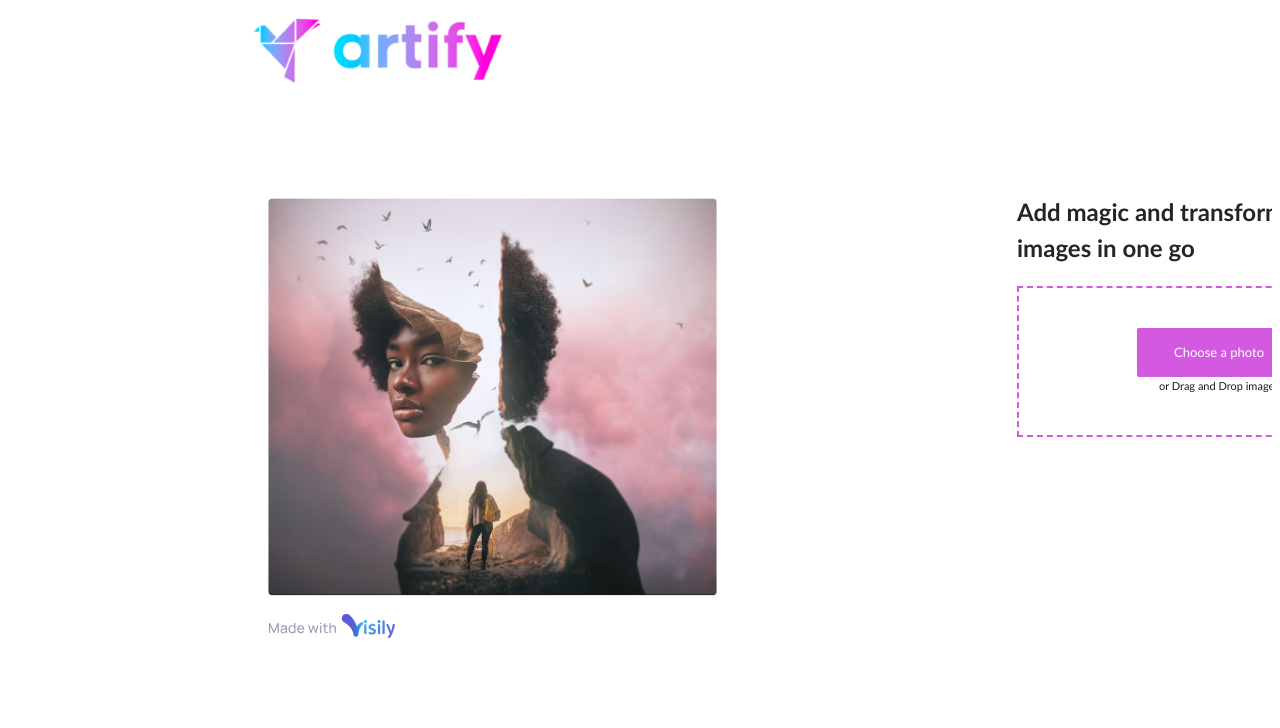
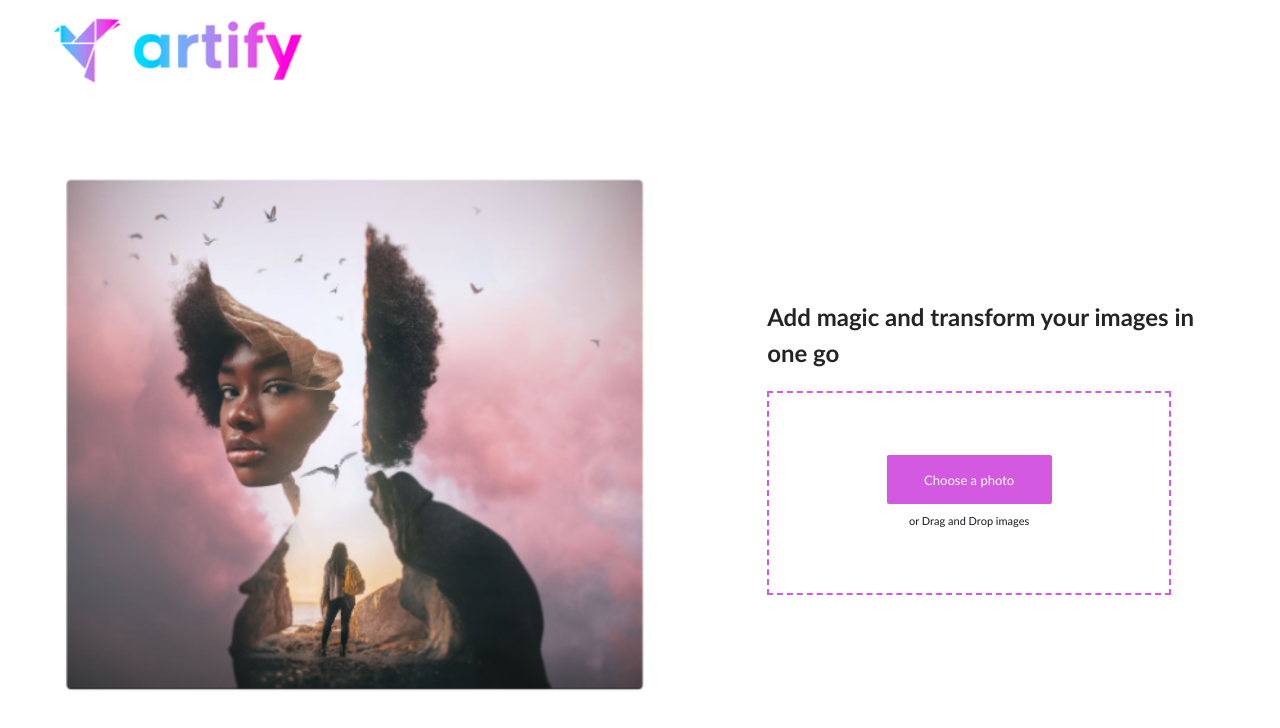
Before and after one commit to adobecom/artify, a React (Vite) app in the folder ui-app/: page / in a window 1280 px wide. Shown: the top 728 px of the page. Built offline with nearby package versions, Linux system fonts and the light colour scheme.

Commit message:
Landing page css update

```diff
--- a/ui-app/src/App.css
+++ b/ui-app/src/App.css
@@ -10,22 +10,21 @@ main {
 .landing {
   display: flex;
   flex-direction: row;
-  justify-content: space-evenly;
+  justify-content: center;
   margin-top: 80px;
-}
-
-header {
-  margin-top: 60px;
+  column-gap: 80px;
+  width: 100%;
 }
 
 .info {
-  width: 400px;
+  width: 450px;
   margin-left: 40px;
+  align-self: center;
 }
 
 .upload-container {
   width: 400px;
-  height: 147px;
+  height: 200px;
   background: #FFFFFFFF;
   border-radius: 0px;
   border-width: 2px;
@@ -57,4 +56,5 @@ header {
   line-height: 18px;
   font-weight: 400;
   color: #171A1FFF;
+  margin-top: 8px;
 }
--- a/ui-app/src/components/Landing.jsx
+++ b/ui-app/src/components/Landing.jsx
@@ -20,7 +20,7 @@ function LandingPage({ setFile, setFileName }) {
   return (
     <div className="landing">
        <div className="main-wrapper">
-          <img src={banner} className="banner" alt="banner" />
+          <img src={banner} className="banner-img" alt="banner" />
         </div>
         <div className="info">
           <h2>Add magic and transform your images in one go</h2>
--- a/ui-app/src/index.css
+++ b/ui-app/src/index.css
@@ -23,12 +23,12 @@ a:hover {
   color: #535bf2;
 }
 
-.main-wrapper {
-  margin: 0 236px;
+.banner-img {
+  height: 520px;
 }
 
 header {
-  margin: 0 236px;
+  margin: 0 36px;
 }
 
 header.has-file {
```
Also changed, not shown: ui-app/src/assets/banner.png.
